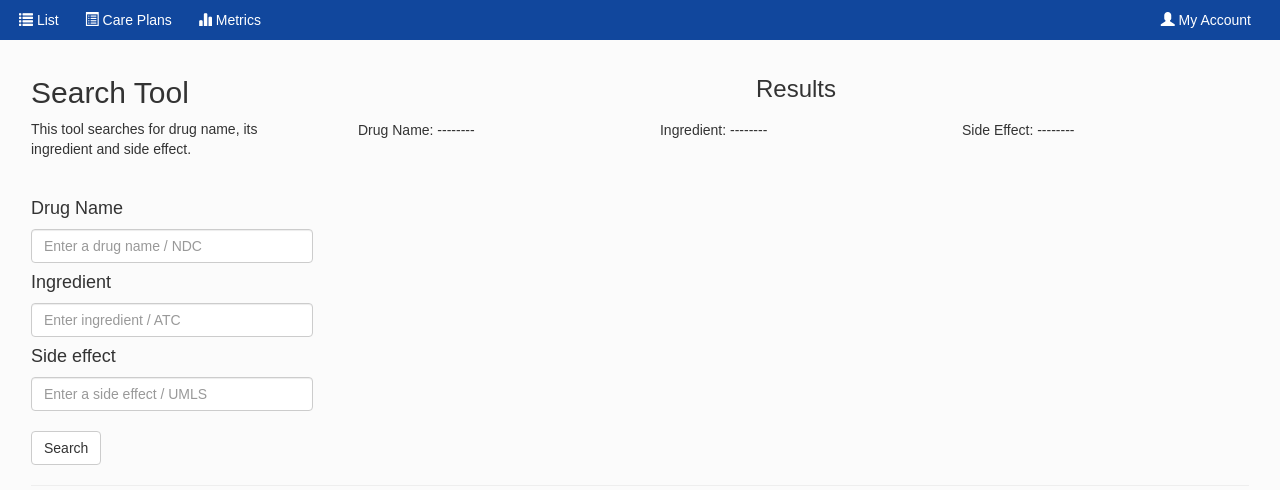
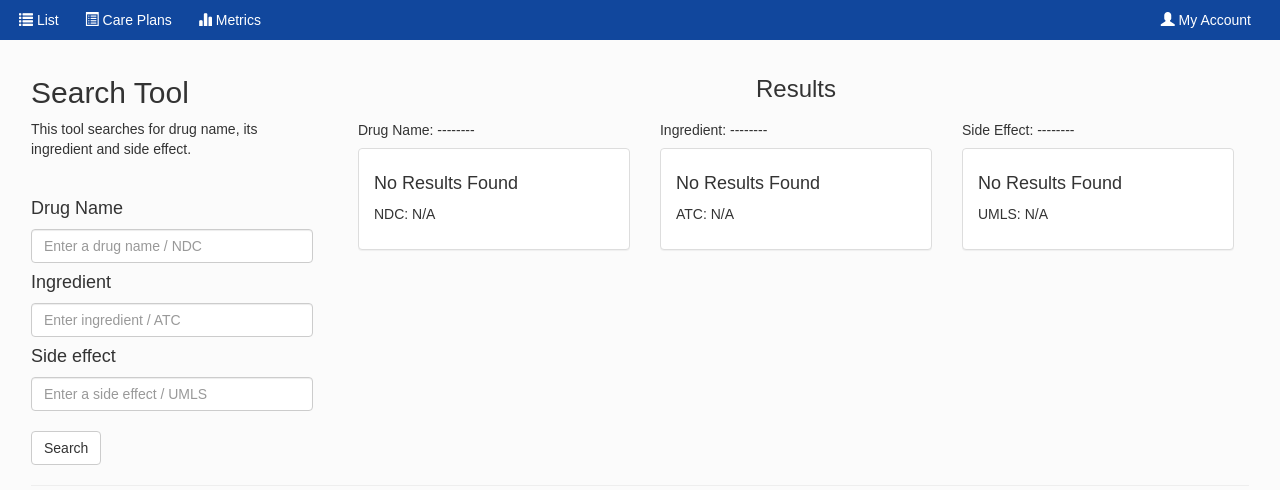
Before and after one commit to cpanican/search_webapp, a Flask app: page / in a window 1280 px wide. Shown: the part 109-599 px from the top of the page. Run offline with Flask 2, Linux system fonts and the light colour scheme; some libraries are stand-ins or nearby versions.

Commit message:
Added message when no result found

```diff
--- a/templates/search.html
+++ b/templates/search.html
@@ -5,16 +5,13 @@
     <link rel="stylesheet" type="text/css" href="{{ url_for('static', filename='styles/search.css') }}" />
 {% endblock %}
 
-
 {% block scripts %}
 {{ super() }}
     <script type="text/javascript" src="{{ url_for('static', filename='scripts/search.js') }}"></script>
 {% endblock %}
 
 
-
 {% block appcontent %}
-<!-- Text inputs -->
 	<div class="container-fluid">
 		<div class="row">
             <div class="col-md-3">
@@ -34,7 +31,6 @@
             </div>
 
 
-
             <div class="col-md-9">
                 <h3 class="text-center">Results</h3>
                 <div class="col-md-4">
@@ -44,12 +40,19 @@
                     <h5>Drug Name: -------- </h5>
                     {% endif %}
                     <div class="pre-scrollable">
+                        {% if ndc_codes %}
                         {% for ndc in ndc_codes %}
                         <div class="panel panel-default panel-body">
                             <h4>{{ ndc[0] }}</h4>
                             <p>NDC: {{ ndc[1] }}</p>
                         </div>
                         {% endfor %}
+                        {% else %}
+                        <div class="panel panel-default panel-body">
+                            <h4>No Results Found</h4>
+                            <p>NDC: N/A</p>
+                        </div>
+                        {% endif %}
                     </div>
                 </div>
                 <div class="col-md-4">
@@ -59,12 +62,19 @@
                     <h5>Ingredient: -------- </h5>
                     {% endif %}
                     <div class="pre-scrollable">
+                        {% if atc_codes %}
                         {% for atc in atc_codes %}
                         <div class="panel panel-default panel-body">
                             <h4>{{ atc[0] }}</h4>
                             <p>ATC: {{ atc[1] }}</p>
                         </div>
                         {% endfor %}
+                        {% else %}
+                        <div class="panel panel-default panel-body">
+                            <h4>No Results Found</h4>
+                            <p>ATC: N/A</p>
+                        </div>
+                        {% endif %}
                     </div>
                 </div>
                 <div class="col-md-4">
@@ -74,17 +84,22 @@
                     <h5>Side Effect: -------- </h5>
                     {% endif %}
                     <div class="pre-scrollable">
+                        {% if umls_codes %}
                         {% for umls in umls_codes %}
                         <div class="panel panel-default panel-body">
                             <h4>{{ umls[0] }}</h4>
                             <p>UMLS: {{ umls[1] }}</p>
                         </div>
                         {% endfor %}
+                        {% else %}
+                        <div class="panel panel-default panel-body">
+                            <h4>No Results Found</h4>
+                            <p>UMLS: N/A</p>
+                        </div>
+                        {% endif %}
                     </div>
                 </div>
             </div>
-
-
         </div>
 		<hr>
 	</div>
```
